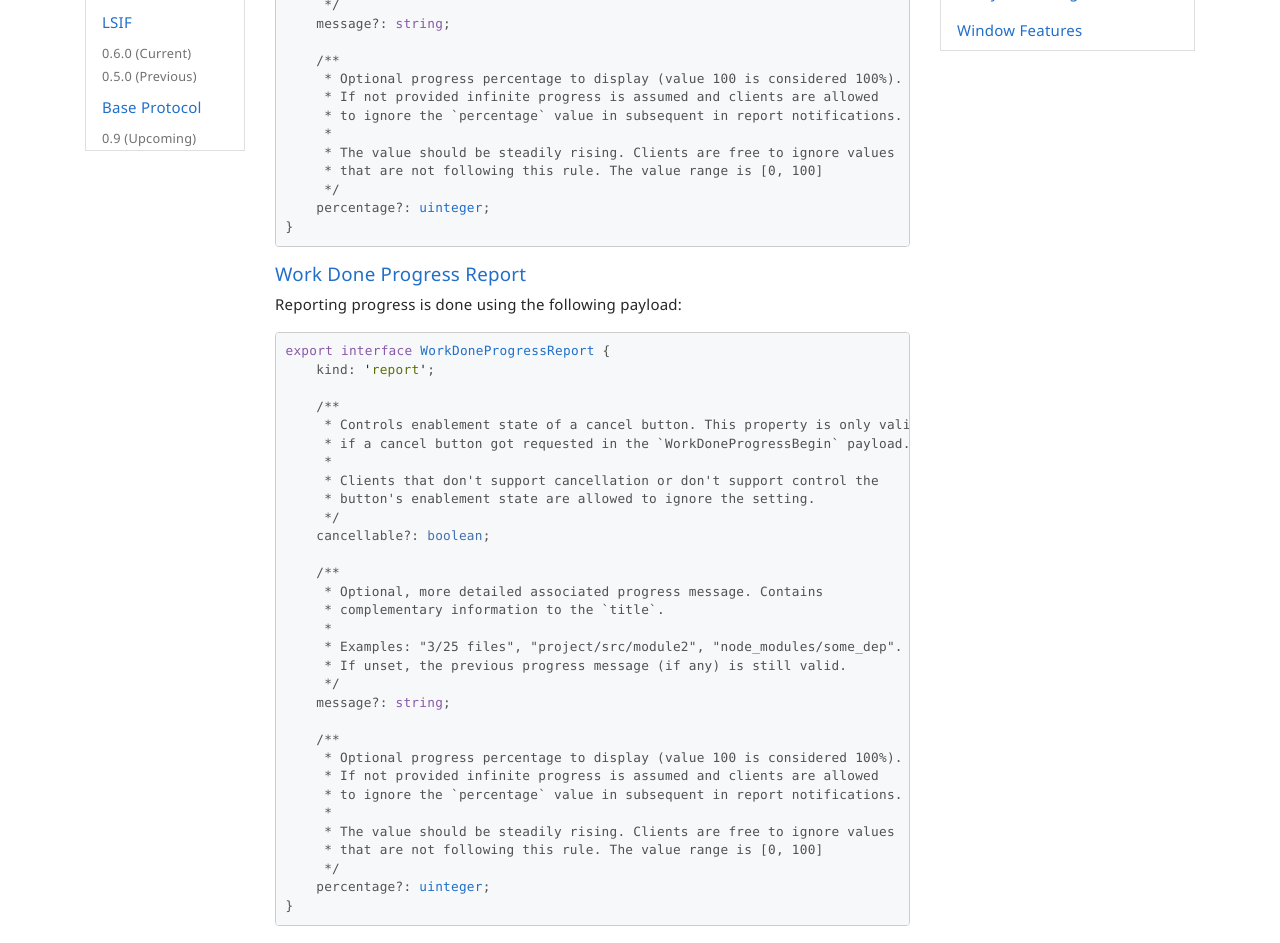
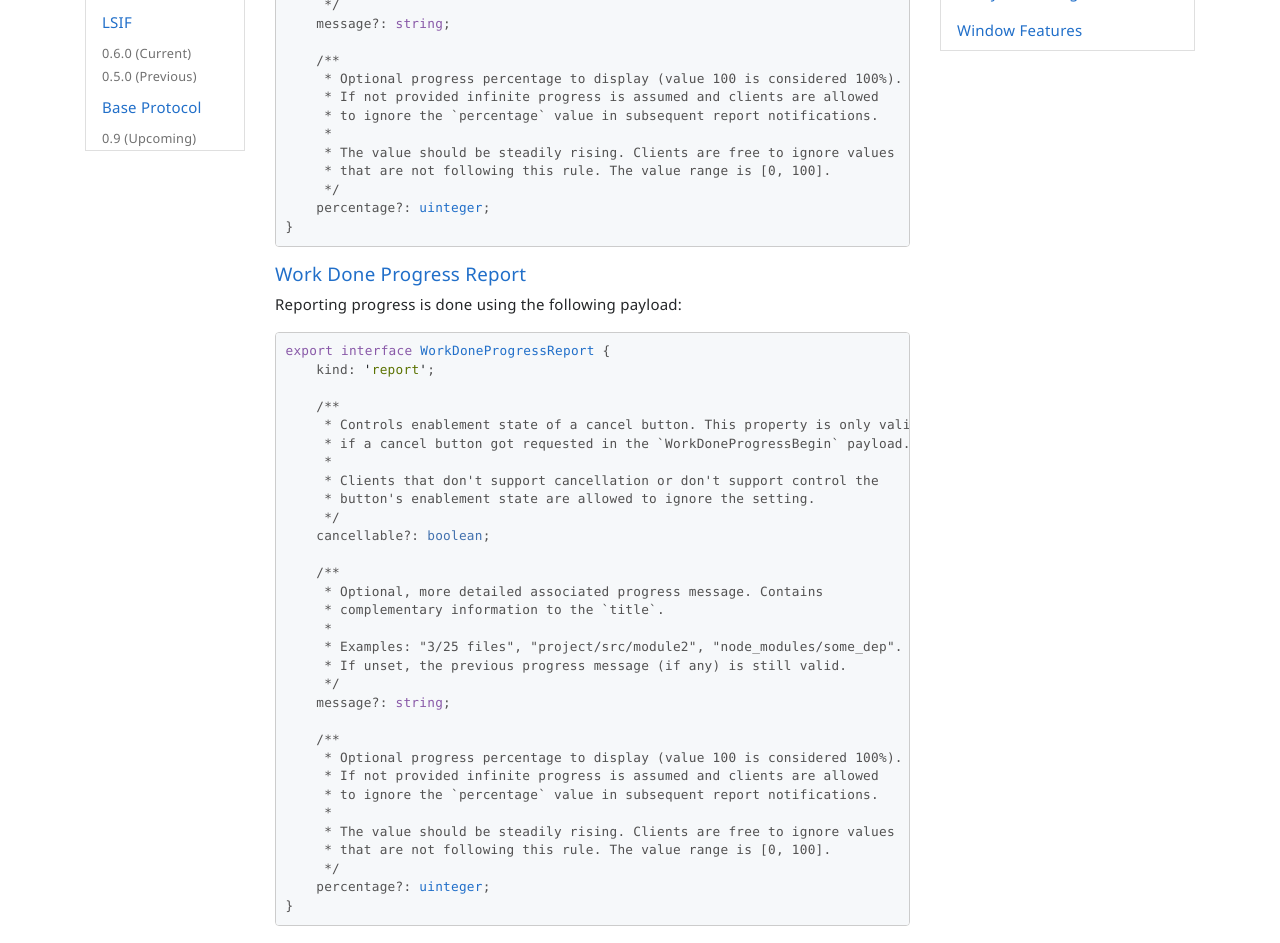
Before and after one commit to microsoft/language-server-protocol, a Jekyll site: the page built from _specifications/base/0.9/specification.md, in a window 1280 px wide and 1400 px high, scrolled down 12161 px. Shown: the part 207-1150 px from the top of the window. Built offline with Jekyll 4.4.1, drawn with Linux system fonts in a browser that asks for light colours; nearby versions of some CDN libraries; emoji names are drawn with the system emoji font; comment, search, counter and statistics services are not loaded.

Commit message:
Fix a few typos

```diff
--- a/_specifications/base/0.9/specification.md
+++ b/_specifications/base/0.9/specification.md
@@ -505,10 +505,10 @@ export interface WorkDoneProgressBegin {
 	/**
 	 * Optional progress percentage to display (value 100 is considered 100%).
 	 * If not provided infinite progress is assumed and clients are allowed
-	 * to ignore the `percentage` value in subsequent in report notifications.
+	 * to ignore the `percentage` value in subsequent report notifications.
 	 *
 	 * The value should be steadily rising. Clients are free to ignore values
-	 * that are not following this rule. The value range is [0, 100]
+	 * that are not following this rule. The value range is [0, 100].
 	 */
 	percentage?: uinteger;
 }
@@ -543,10 +543,10 @@ export interface WorkDoneProgressReport {
 	/**
 	 * Optional progress percentage to display (value 100 is considered 100%).
 	 * If not provided infinite progress is assumed and clients are allowed
-	 * to ignore the `percentage` value in subsequent in report notifications.
+	 * to ignore the `percentage` value in subsequent report notifications.
 	 *
 	 * The value should be steadily rising. Clients are free to ignore values
-	 * that are not following this rule. The value range is [0, 100]
+	 * that are not following this rule. The value range is [0, 100].
 	 */
 	percentage?: uinteger;
 }
```
Also changed, not shown: _specifications/lsp/3.17/types/workDoneProgress.md (+4 -4 lines), _specifications/lsp/3.18/types/workDoneProgress.md (+2 -2 lines), _specifications/lsp/3.17/metaModel/metaModel.json, _specifications/lsp/3.18/metaModel/metaModel.json.
